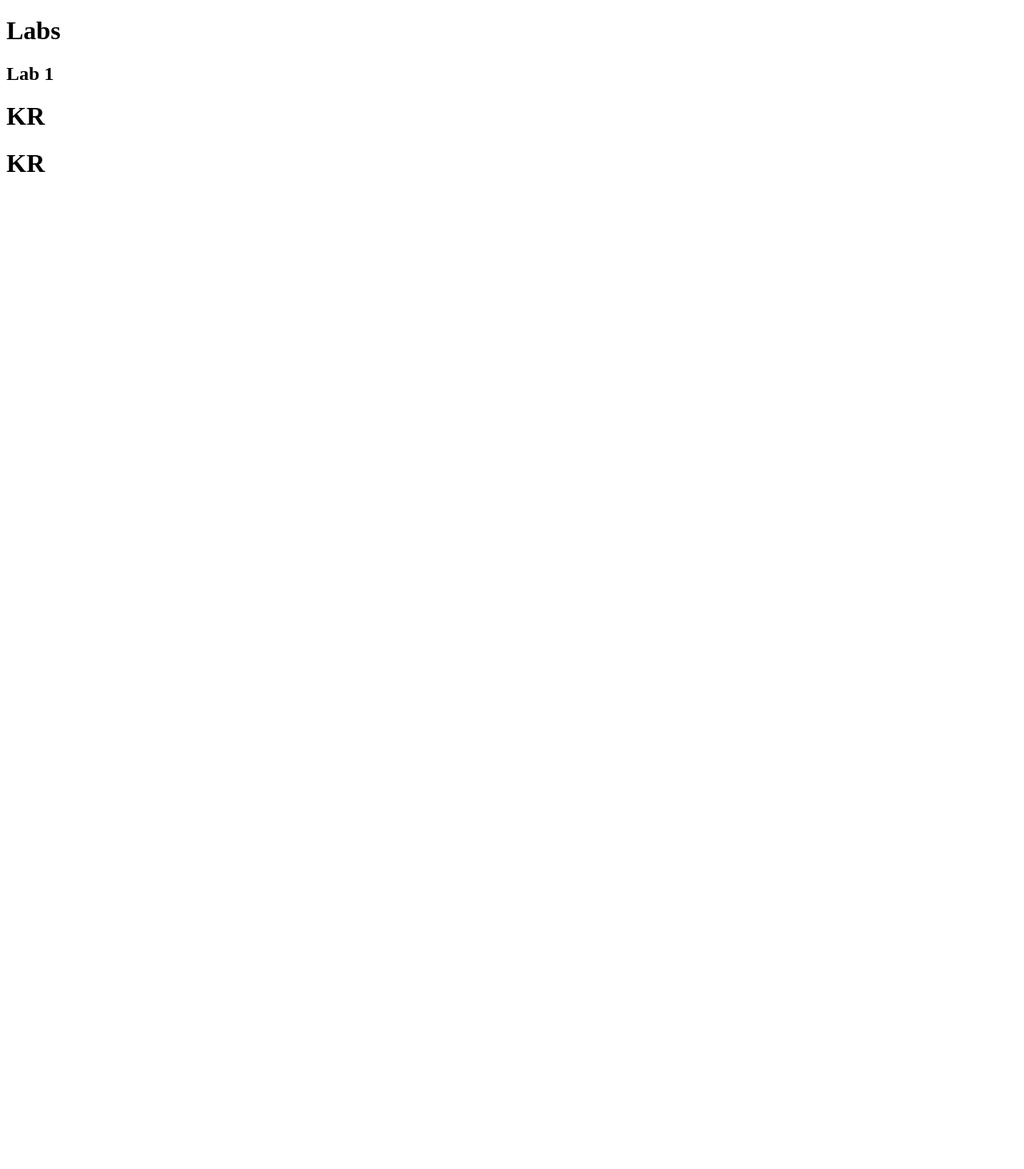
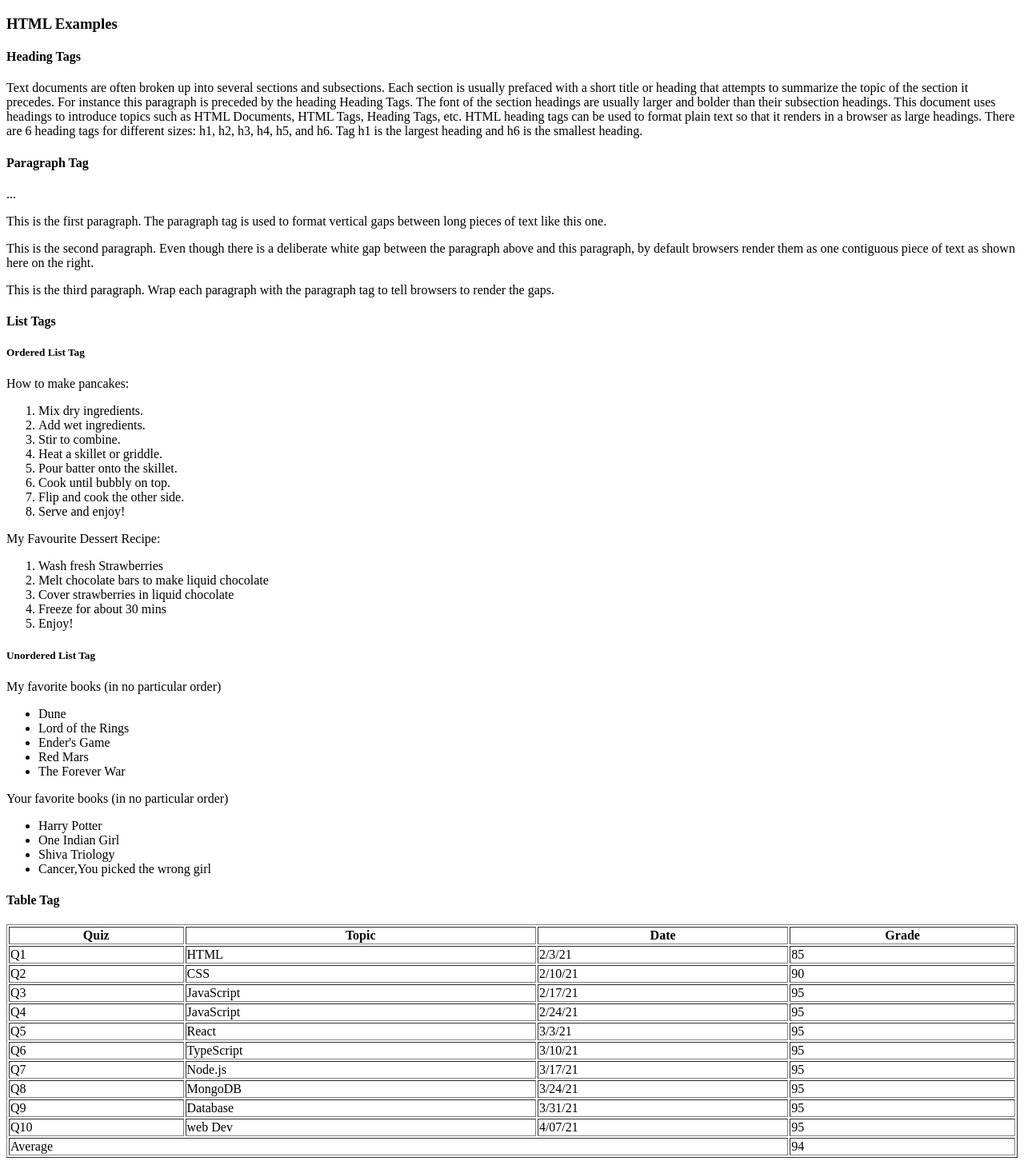
Before and after one commit to KaumudiRRawal/kanbas-react-web-app, a React (Create React App) app: page / in a window 1280 px wide. Shown: the part 108-1570 px from the top of the page at 80% size. Before the commit the page ends 800 px from the top, so only its background shows below. Built offline with nearby package versions, Linux system fonts and the light colour scheme.

Commit message:
Second commit

```diff
--- a/src/App.tsx
+++ b/src/App.tsx
@@ -1,12 +1,9 @@
 import React from 'react';
-import logo from './logo.svg';
 import Labs from './Labs';
 
 function App() {
   return (
-    <div className="App">
-      <h1>Welcome To Web Dev</h1>
-      <h2>By Kaumudi Rawal</h2>
+    <div>
       <Labs />
     </div>
   );
--- a/src/Labs/Lab1/index.tsx
+++ b/src/Labs/Lab1/index.tsx
@@ -2,7 +2,167 @@ export default function Lab1() {
     return (
       <div id="wd-lab1">
         <h2>Lab 1</h2>
-        <h1> KR </h1>
+        <h3>HTML Examples</h3>
+      <div id="wd-h-tag">
+        <h4>Heading Tags</h4>
+Text documents are often broken up into several sections and subsections. Each section is usually prefaced with a short title or heading that attempts to summarize the topic of the section it precedes. For instance this paragraph is preceded by the heading Heading Tags. The font of the section headings are usually larger and bolder than their subsection headings. This document uses headings to introduce topics such as HTML Documents, HTML Tags, Heading Tags, etc. HTML heading tags can be used to format plain text so that it renders in a browser as large headings. There are 6 heading tags for different sizes: h1, h2, h3, h4, h5, and h6. Tag h1 is the largest heading and h6 is the smallest heading.
       </div>
+      <div id="wd-p-tag">
+        <h4>Paragraph Tag</h4>
+        <p id="wd-p-1"> ... </p>
+        <p id="wd-p-2">
+This is the first paragraph. The paragraph tag is used to format
+vertical gaps between long pieces of text like this one.
+        </p>
+        <p id="wd-p-3">
+This is the second paragraph. Even though there is a deliberate white
+gap between the paragraph above and this paragraph, by default
+browsers render them as one contiguous piece of text as shown here on
+the right.
+        </p>
+        <p id="wd-p-4">
+This is the third paragraph. Wrap each paragraph with the paragraph
+tag to tell browsers to render the gaps.
+        </p>
+      </div>
+      <div id="wd-lists">
+  <h4>List Tags</h4>
+  <h5>Ordered List Tag</h5>
+  How to make pancakes:
+  <ol id="wd-pancakes">
+    <li>Mix dry ingredients.</li>
+    <li>Add wet ingredients.</li>
+    <li>Stir to combine.</li>
+    <li>Heat a skillet or griddle.</li>
+    <li>Pour batter onto the skillet.</li>
+    <li>Cook until bubbly on top.</li>
+    <li>Flip and cook the other side.</li>
+    <li>Serve and enjoy!</li>
+  </ol>
+  My Favourite Dessert Recipe:
+  <ol id="Chocolate Covered Strawberries">
+   <li>Wash fresh Strawberries</li>
+   <li>Melt chocolate bars to make liquid chocolate</li>
+   <li>Cover strawberries in liquid chocolate</li>
+   <li>Freeze for about 30 mins</li>
+   <li>Enjoy!</li>
+  </ol>
+  <h5>Unordered List Tag</h5>
+My favorite books (in no particular order)
+<ul id="wd-my-books">
+  <li>Dune</li>
+  <li>Lord of the Rings</li>
+  <li>Ender's Game</li>
+  <li>Red Mars</li>
+  <li>The Forever War</li>
+</ul>
+Your favorite books (in no particular order)
+<ul id="wd-your-books">
+  <li>Harry Potter</li>
+  <li>One Indian Girl</li>
+  <li>Shiva Triology</li>
+  <li>Cancer,You picked the wrong girl</li>
+</ul>
+
+</div>
+<div id="wd-tables">
+        <h4>Table Tag</h4>
+        <table border={1} width="100%">
+          <thead>
+            <tr>
+              <th>Quiz</th>
+              <th>Topic</th>
+              <th>Date</th>
+              <th>Grade</th>
+            </tr>
+          </thead>
+          <tbody>
+            <tr>
+              <td>Q1</td>
+              <td>HTML</td>
+              <td>2/3/21</td>
+              <td>85</td>
+            </tr>
+            <tr>
+              <td>Q2</td>
+              <td>CSS</td>
+              <td>2/10/21</td>
+              <td>90</td>
+            </tr>
+            <tr>
+              <td>Q3</td>
+              <td>JavaScript</td>
+              <td>2/17/21</td>
+              <td>95</td>
+            </tr>
+            <tr>
+              <td>Q4</td>
+              <td>JavaScript</td>
+              <td>2/24/21</td>
+              <td>95</td>
+            </tr>
+            <tr>
+              <td>Q5</td>
+              <td>React</td>
+              <td>3/3/21</td>
+              <td>95</td>
+            </tr>
+            <tr>
+              <td>Q6</td>
+              <td>TypeScript</td>
+              <td>3/10/21</td>
+              <td>95</td>
+            </tr>
+            <tr>
+              <td>Q7</td>
+              <td>Node.js</td>
+              <td>3/17/21</td>
+              <td>95</td>
+            </tr>
+            <tr>
+              <td>Q8</td>
+              <td>MongoDB</td>
+              <td>3/24/21</td>
+              <td>95</td>
+            </tr>
+            <tr>
+              <td>Q9</td>
+              <td>Database</td>
+              <td>3/31/21</td>
+              <td>95</td>
+            </tr>
+            <tr>
+              <td>Q10</td>
+              <td>web Dev</td>
+              <td>4/07/21</td>
+              <td>95</td>
+            </tr>
+
+          </tbody>
+          <tfoot>
+            <tr>
+              <td colSpan={3}>Average</td>
+              <td>94</td>
+            </tr>
+          </tfoot>
+        </table>
+      </div>
+      <div id="wd-images">
+  <h4>Image tag</h4>
+  Loading an image from the internet:
+  <br />
+  <img id="wd-starship"
+    width="400px"
+   src="https://www.staradvertiser.com/wp-content/uploads/2021/08/web1_Starship-gap2.jpg"
+  />
+  <br />
+  Loading a local image:
+  <br />
+  <img id="wd-teslabot" src="/Users/kaumudirawal/Desktop/2024/summer/webdev/kanbas-react-web-app/public/logo192.png" height="200px" />
+</div>
+
+
+    </div>
+
     );
   }
--- a/src/Labs/index.tsx
+++ b/src/Labs/index.tsx
@@ -4,7 +4,6 @@ export default function Labs() {
     <div id="wd-labs">
       <h1>Labs</h1>
       <Lab1 />
-      <h1> KR </h1>
     </div>
   );
 }
```
Also changed, not shown: public/teslabot.jpg (added).
